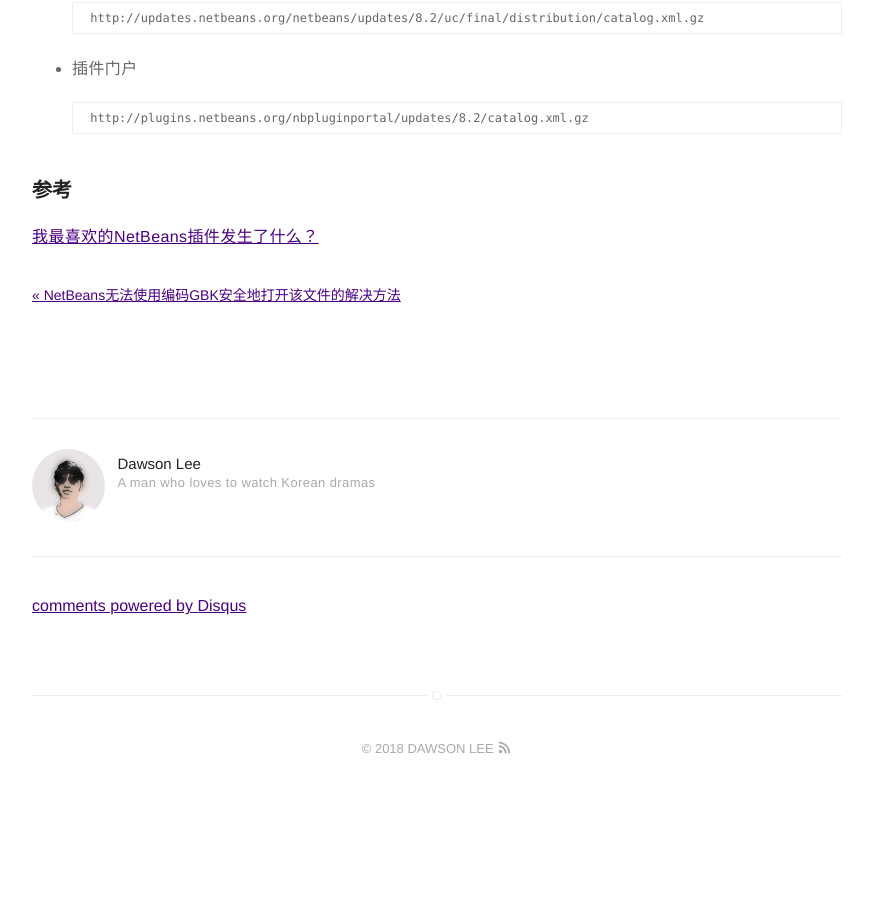
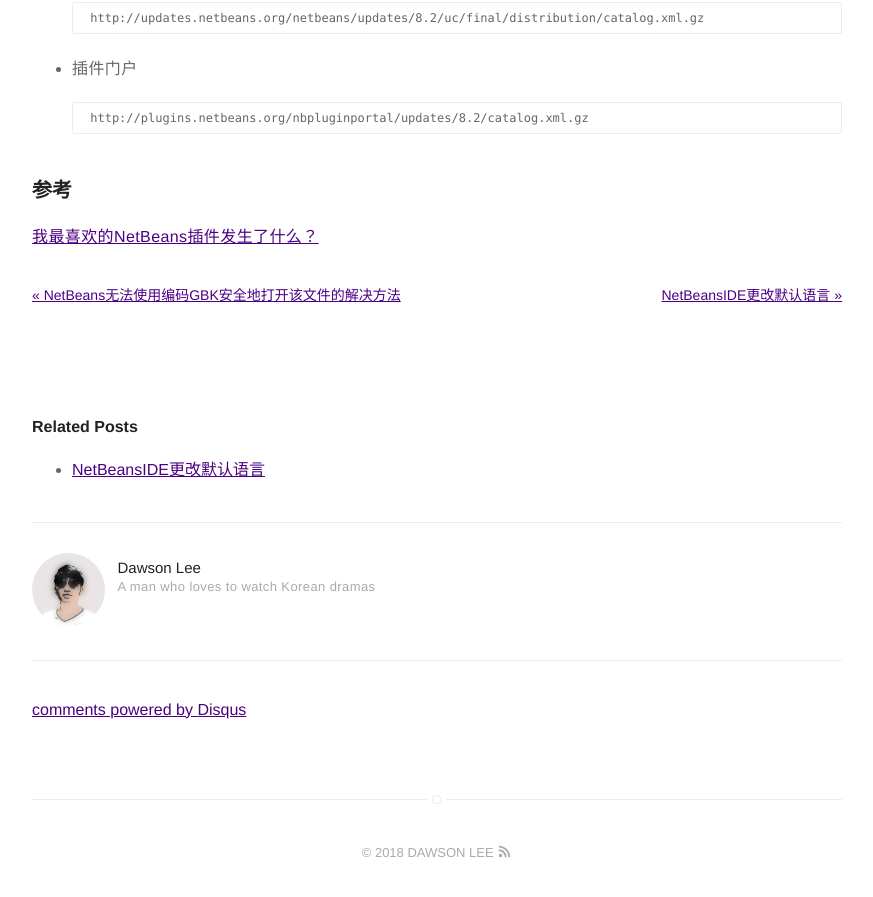
Before and after one commit to dawsonlee1790/dawsonlee1790.github.io, a Jekyll site: the page built from _posts/2018-07-31-NetBeans9.0.markdown, in a window 1280 px wide and 900 px high, scrolled down 1091 px. Shown: the top 897 px of the window, without its empty margins (203-1076 px from the left). Built offline with Jekyll 4.4.1, drawn with Linux system fonts in a browser that asks for light colours; comment, search, counter and statistics services are not loaded; before the commit the page ends 1887 px from its top, so only the background shows below that; some of the changed lines change nothing that is shown.

Commit message:
发表新文章《NetBeansIDE更改默认语言》

```diff
--- a/_posts/2018-07-28-NetBeans无法使用编码GBK安全地打开该文件的解决方法.markdown
+++ b/_posts/2018-07-28-NetBeans无法使用编码GBK安全地打开该文件的解决方法.markdown
@@ -15,7 +15,7 @@
 
 <div class="breaker"></div>
 
-    [1]:  /assets/posts/NetBeans无法使用编码GBK安全地打开该文件的解决方法/找到netbeans.conf.PNG
+  [1]:  /assets/posts/NetBeans无法使用编码GBK安全地打开该文件的解决方法/找到netbeans.conf.PNG
 
 
 ##  设置窗口字体大小
--- /dev/null
+++ b/_posts/2018-08-02-NetBeansIDE更改默认语言.md
@@ -0,0 +1,53 @@
+---
+title: "NetBeansIDE更改默认语言"
+layout: post
+date: 2018-08-02
+image:
+headerImage: false
+tag:
+- NetBeans9.0
+- NetBeans8.2
+star: false
+category: blog
+author: dawsonlee
+---
+
+
+Dawson Lee edited this page on Beijing, 2018/8/2
+
+<div class="breaker"></div>
+
+  [1]:  /assets/posts/NetBeansIDE更改默认语言/找到netbeans.conf.PNG
+
+## 更改默认语言为英语
+
+*  1.找到`netbeans.conf`配置文件，推荐使用NetBeans IDE`文件->打开文件`打开文件netbeans.conf
+
+![netbeans.conf配置文件][1]
+
+*  2.给配置文件**添加**下面**字段**
+
+在
+
+	#netbeans_default_options="-J-client -J-Xss2m -J-Xms32m -J-Dapple.laf.useScreenMenuBar=true -J-Dapple.awt.graphics.UseQuartz=true -J-Dsun.java2d.noddraw=true -J-Dsun.java2d.dpiaware=true -J-Dsun.zip.disableMemoryMapping=true"
+
+
+
+中加上` -J-Duser.country=US`变为
+
+
+	#netbeans_default_options="-J-Duser.country=US -J-client -J-Xss2m -J-Xms32m -J-Dapple.laf.useScreenMenuBar=true -J-Dapple.awt.graphics.UseQuartz=true -J-Dsun.java2d.noddraw=true -J-Dsun.java2d.dpiaware=true -J-Dsun.zip.disableMemoryMapping=true"
+
+
+
+**注意**：该字段在原本的文件中并不存在，您需要自己添加，保存后，重启IDE
+
+## 更改默认语言为其它语言
+
+*  中文
+
+        -J-Duser.country=CN
+
+*  日文
+
+        -J-Duser.country=JP
```
Also changed, not shown: assets/posts/NetBeansIDE更改默认语言/找到netbeans.conf.PNG (added).
